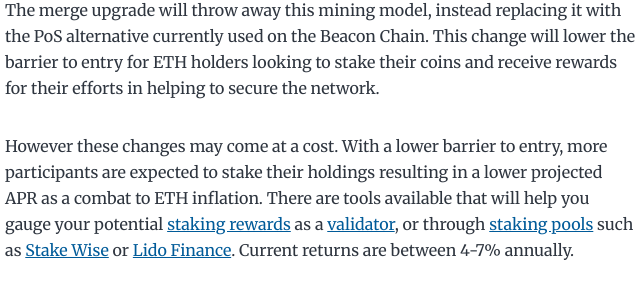
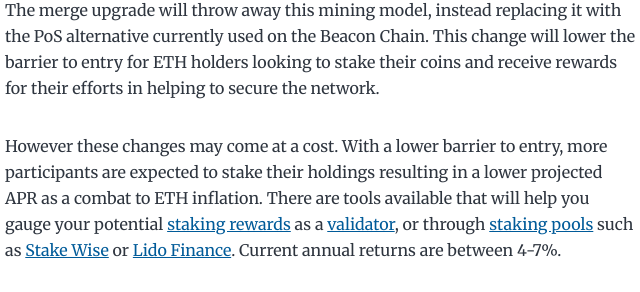
Before and after one commit to billyendres/the-merge, a Gatsby site: page /ethereum-merge-for-investors/ in a window 1280 px wide. Shown: the part 6554-6846 px from the top of the page, 319-959 px from the left. Built offline with nearby package versions, Linux system fonts and the light colour scheme; Gatsby itself is replaced by a stand-in of ours.

Commit message:
Update index.md

```diff
--- a/content/blog/ethereum-merge-for-investors/index.md
+++ b/content/blog/ethereum-merge-for-investors/index.md
@@ -57,7 +57,7 @@ The current PoW consensus incentivises miners, dividing up gas fees and distribu
 
 The merge upgrade will throw away this mining model, instead replacing it with the PoS alternative currently used on the Beacon Chain. This change will lower the barrier to entry for ETH holders looking to stake their coins and receive rewards for their efforts in helping to secure the network.
 
-However these changes may come at a cost. With a lower barrier to entry, more participants are expected to stake their holdings resulting in a lower projected APR as a combat to ETH inflation. There are tools available that will help you gauge your potential [staking rewards](https://www.stakingrewards.com/earn/ethereum-2-0/) as a [validator](https://ethereum.org/en/developers/docs/consensus-mechanisms/pos/#pos-staking-validators), or through [staking pools](https://ethereum.org/en/staking/pools/#main-content) such as [Stake Wise](https://stakewise.io/) or [Lido Finance](https://lido.fi/ethereum). Current returns are between 4-7% annually.
+However these changes may come at a cost. With a lower barrier to entry, more participants are expected to stake their holdings resulting in a lower projected APR as a combat to ETH inflation. There are tools available that will help you gauge your potential [staking rewards](https://www.stakingrewards.com/earn/ethereum-2-0/) as a [validator](https://ethereum.org/en/developers/docs/consensus-mechanisms/pos/#pos-staking-validators), or through [staking pools](https://ethereum.org/en/staking/pools/#main-content) such as [Stake Wise](https://stakewise.io/) or [Lido Finance](https://lido.fi/ethereum). Current annual returns are between 4-7%.
 
  For those without time to worry about staking pools or validator nodes, there are simpler alternatives. With platforms such as [Celsius](https://celsius.network/) you can lock up your crypto at up to 6% APR and let them deal with the tricky stuff!
 
```
